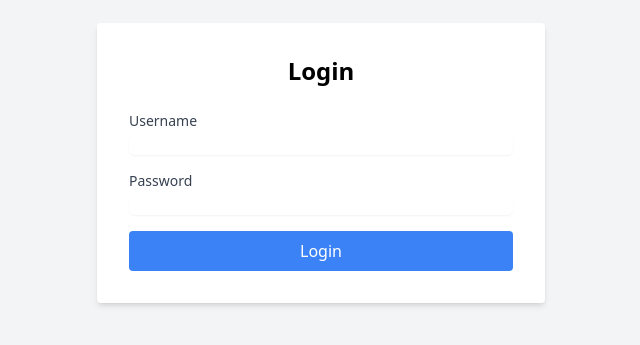
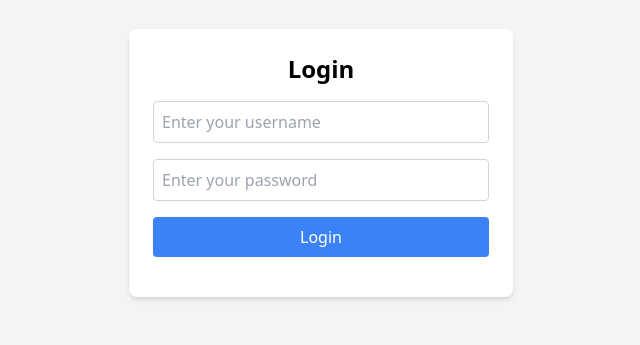
Before and after one commit to parmram29/E-commerce-website, a React (Vite) app in the folder client/: page / in a window 1280 px wide. Shown: the part 237-582 px from the top of the page, without its empty margins (319-959 px from the left). Built offline with nearby package versions, Linux system fonts and the light colour scheme.

Commit message:
Updated Login.jsx
more ui friendly

```diff
--- a/client/src/components/Login.jsx
+++ b/client/src/components/Login.jsx
@@ -22,7 +22,7 @@ const Login = ({ setToken }) => {
       if (response.ok) {
         setMessage("Login successful!");
         setToken(data.token);
-        localStorage.setItem("token", data.token); // Save the token in localStorage
+        localStorage.setItem("token", data.token); // Save token in localStorage
       } else {
         setMessage(`Error: ${data.message}`);
       }
@@ -33,45 +33,38 @@ const Login = ({ setToken }) => {
   };
 
   return (
-    <div className="flex items-center justify-center h-screen bg-gray-100">
-      <div className="w-full max-w-md p-8 bg-white shadow-md rounded">
-        <h1 className="text-2xl font-bold mb-6 text-center">Login</h1>
-        <form onSubmit={handleSubmit}>
+    <div className="flex justify-center items-center min-h-screen bg-gray-100">
+      <form
+        onSubmit={handleSubmit}
+        className="bg-white p-6 rounded-lg shadow-md w-full max-w-sm"
+      >
+        <h1 className="text-2xl font-bold mb-4 text-center">Login</h1>
         <div className="mb-4">
-            <label htmlFor="username" className="block text-sm font-medium text-gray-700">
-              Username
-            </label>
           <input
             type="text"
-              id="username"
+            placeholder="Enter your username"
             value={username}
             onChange={(e) => setUsername(e.target.value)}
-              required
-              className="mt-1 block w-full rounded-md border-gray-300 shadow-sm focus:ring-blue-500 focus:border-blue-500 sm:text-sm"
+            className="w-full p-2 border border-gray-300 rounded"
           />
         </div>
         <div className="mb-4">
-            <label htmlFor="password" className="block text-sm font-medium text-gray-700">
-              Password
-            </label>
           <input
             type="password"
-              id="password"
+            placeholder="Enter your password"
             value={password}
             onChange={(e) => setPassword(e.target.value)}
-              required
-              className="mt-1 block w-full rounded-md border-gray-300 shadow-sm focus:ring-blue-500 focus:border-blue-500 sm:text-sm"
+            className="w-full p-2 border border-gray-300 rounded"
           />
         </div>
         <button
           type="submit"
-            className="w-full bg-blue-500 text-white py-2 px-4 rounded hover:bg-blue-600 focus:outline-none focus:ring-2 focus:ring-offset-2 focus:ring-blue-500"
+          className="bg-blue-500 text-white w-full p-2 rounded hover:bg-blue-600"
         >
           Login
         </button>
+        <div className="mt-4 text-center text-red-500">{message}</div>
       </form>
-        {message && <div className="mt-4 text-sm text-center text-red-500">{message}</div>}
-      </div>
     </div>
   );
 };
```
Lines whose indentation alone changed are shown as unchanged.
